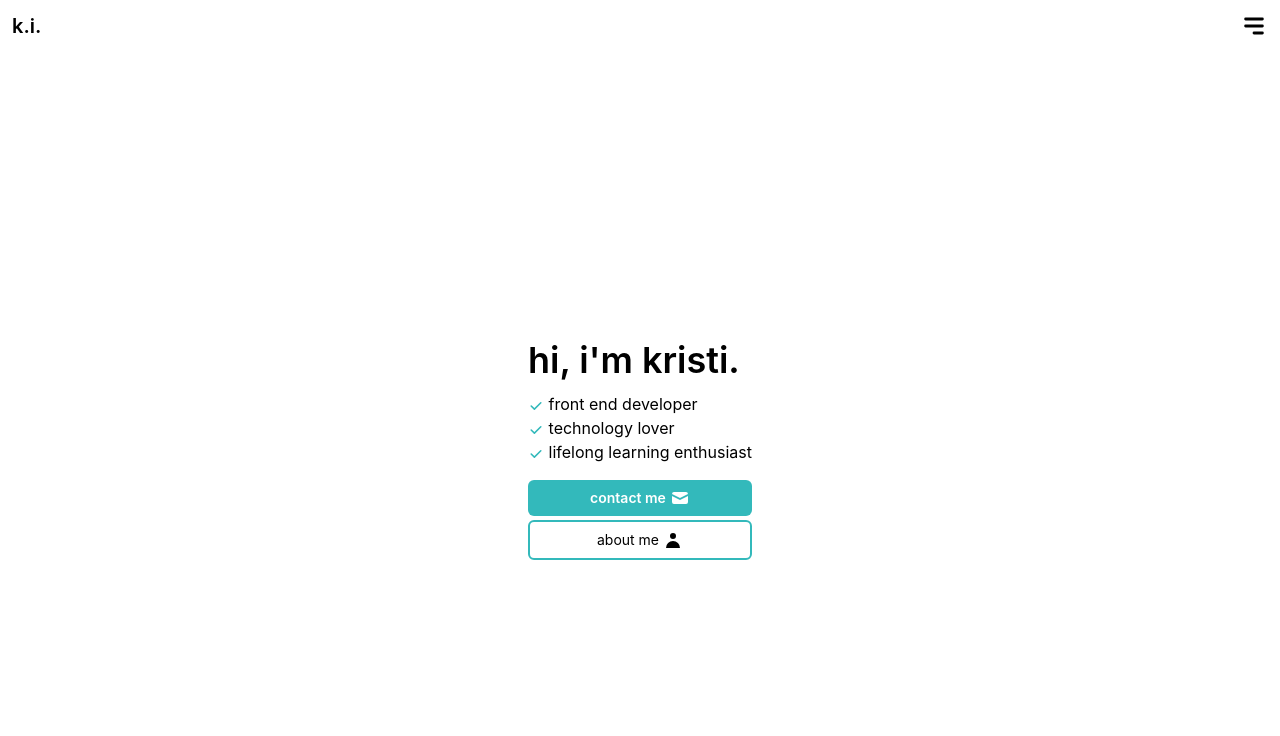
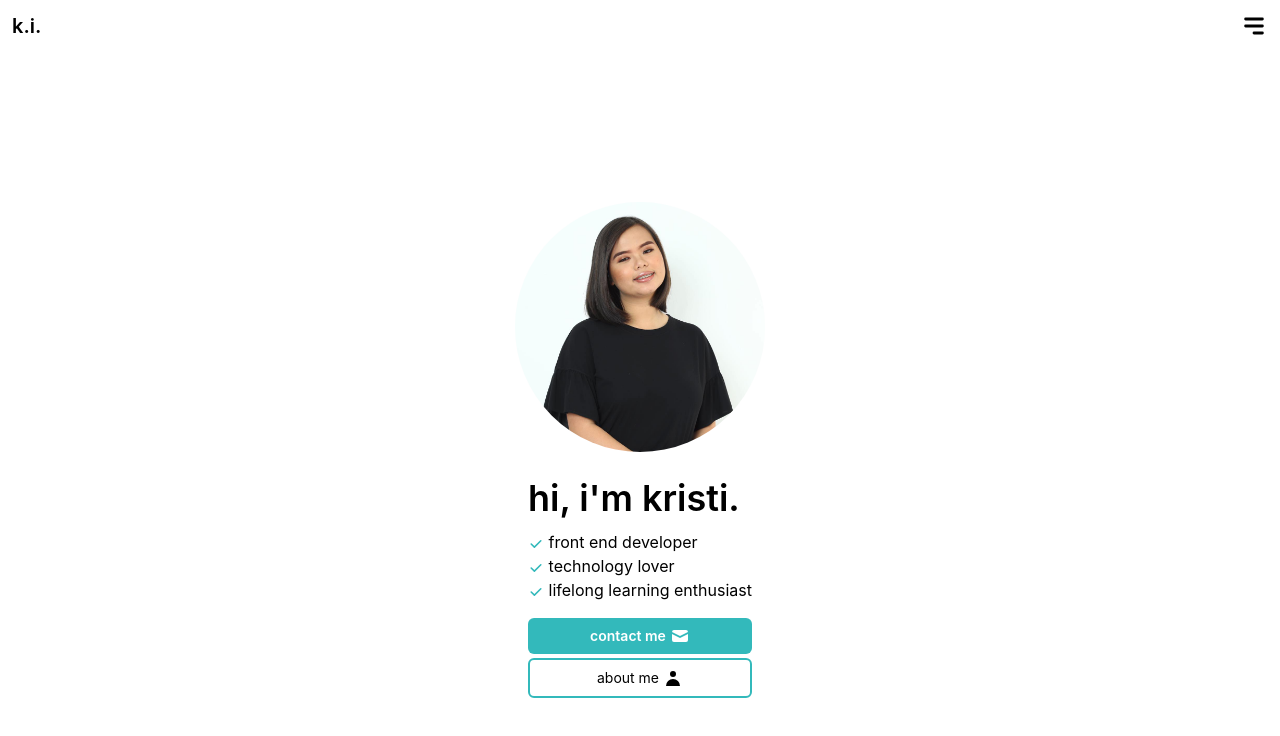
Before and after one commit to kristiingco/portfolio, a Next.js app: page / in a window 1280 px wide. Shown: the top 736 px of the page. Built offline with nearby package versions, Linux system fonts and the light colour scheme.

Commit message:
Add image for hero banner

```diff
--- a/components/HeroBanner.js
+++ b/components/HeroBanner.js
@@ -1,4 +1,5 @@
 import React from "react";
+import Image from "next/image";
 import { CheckIcon } from "@heroicons/react/solid";
 import { MailIcon } from "@heroicons/react/solid";
 import { UserIcon } from "@heroicons/react/solid";
@@ -6,7 +7,16 @@ import CustomButton from "./CustomButton";
 
 const HeroBanner = () => {
   return (
-    <div className="w-screen h-screen flex justify-center items-center">
+    <div className="w-screen h-screen flex flex-col gap-5 justify-center items-center">
+      <div>
+        <Image
+          src="/static/me.png"
+          alt="Picture of me"
+          width={250}
+          height={250}
+          className="rounded-full"
+        />
+      </div>
       <div className="flex flex-col gap-3">
         <h1 className="font-semibold text-4xl">hi, i&apos;m kristi.</h1>
         <div>
```
Also changed, not shown: public/static/me.png (added).
